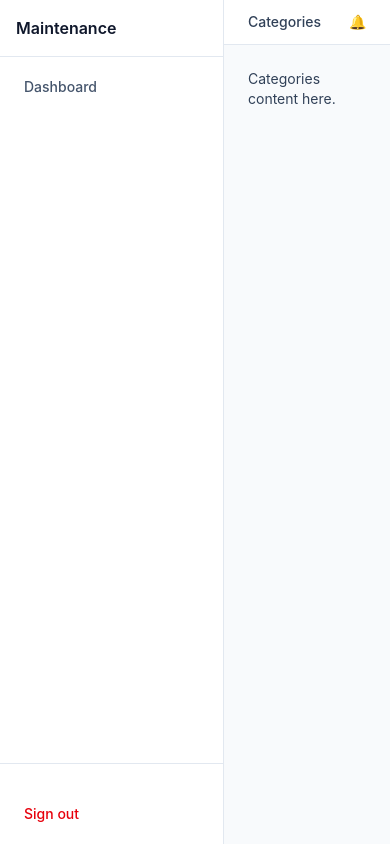
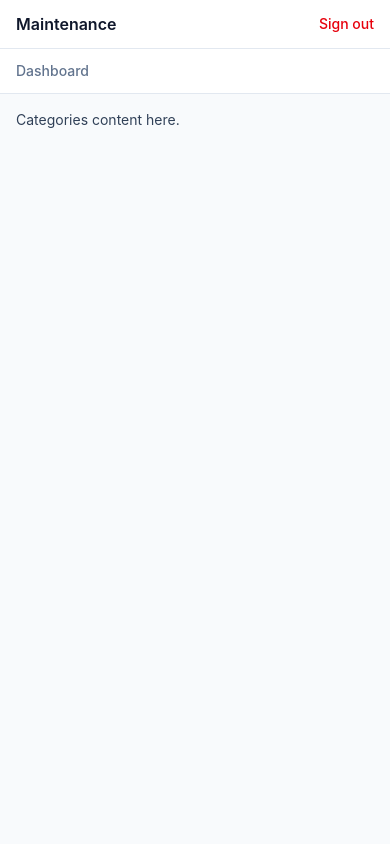
Before and after one commit to almalkias/ticket-flow-frontend, a React app: page /categories in a window 390 px wide. Built offline with nearby package versions, Linux system fonts and the light colour scheme; no server answers; sample sign-in values are in the browser's storage; the HTML template or start-up script is replaced by a standard one.

Commit message:
Add Dashboard page and responsive StaffLayout with mobile nav

```diff
--- a/src/components/StaffLayout.jsx
+++ b/src/components/StaffLayout.jsx
@@ -2,7 +2,7 @@ import { Link, useLocation, useNavigate } from "react-router-dom";
 import { useAuth } from "../context/AuthContext";
 
 function StaffLayout({ children }) {
-  const { user, logout, profile } = useAuth();
+  const { logout, profile } = useAuth();
   const location = useLocation();
   const navigate = useNavigate();
 
@@ -27,10 +27,35 @@ function StaffLayout({ children }) {
     );
   }
 
+  function mobileNavItem(label, path) {
+    const active = location.pathname === path;
+    return (
+      <Link
+        to={path}
+        className={`whitespace-nowrap py-1 text-sm font-medium ${
+          active ? "text-slate-900" : "text-slate-500"
+        }`}
+      >
+        {label}
+      </Link>
+    );
+  }
+
+  const pageTitle =
+    location.pathname === "/dashboard"
+      ? "Dashboard"
+      : location.pathname === "/agents"
+        ? "Agents"
+        : location.pathname === "/categories"
+          ? "Categories"
+          : location.pathname.startsWith("/tickets/")
+            ? "Ticket Detail"
+            : "";
+
   return (
     <div className="flex min-h-screen bg-slate-50">
-      {/* Sidebar */}
-      <aside className="w-56 shrink-0 border-r border-slate-200 bg-white flex flex-col">
+      {/* Sidebar — desktop only */}
+      <aside className="hidden md:flex w-56 shrink-0 border-r border-slate-200 bg-white flex-col">
         <div className="px-4 py-4 border-b border-slate-200">
           <h1 className="text-base font-semibold text-slate-900">
             Maintenance
@@ -57,20 +82,42 @@ function StaffLayout({ children }) {
       </aside>
 
       {/* Main content */}
-      <div className="flex-1 flex flex-col">
-        <header className="bg-white border-b border-slate-200 px-6 py-3 flex items-center justify-between">
-          <h2 className="text-sm font-medium text-slate-700">
-            {location.pathname === "/dashboard" && "Dashboard"}
-            {location.pathname === "/agents" && "Agents"}
-            {location.pathname === "/categories" && "Categories"}
-            {location.pathname.startsWith("/tickets/") && "Ticket Detail"}
-          </h2>
+      <div className="flex-1 flex flex-col min-w-0">
+        {/* Mobile top bar */}
+        <div className="md:hidden bg-white border-b border-slate-200 px-4 py-3 flex items-center justify-between">
+          <div>
+            <h1 className="text-base font-semibold text-slate-900">
+              Maintenance
+            </h1>
+            {profile?.full_name && (
+              <p className="text-xs text-slate-500">{profile.full_name}</p>
+            )}
+          </div>
+          <button
+            onClick={handleLogout}
+            className="text-sm font-medium text-red-600"
+          >
+            Sign out
+          </button>
+        </div>
+
+        {/* Mobile nav links */}
+        <div className="md:hidden bg-white border-b border-slate-200 px-4 py-2 flex gap-4 overflow-x-auto">
+          {mobileNavItem("Dashboard", "/dashboard")}
+          {profile?.role === "admin" && mobileNavItem("Agents", "/agents")}
+          {profile?.role === "admin" &&
+            mobileNavItem("Categories", "/categories")}
+        </div>
+
+        {/* Desktop top bar */}
+        <header className="hidden md:flex bg-white border-b border-slate-200 px-6 py-3 items-center justify-between">
+          <h2 className="text-sm font-medium text-slate-700">{pageTitle}</h2>
           <button className="text-slate-500 hover:text-slate-700 text-sm">
             🔔
           </button>
         </header>
 
-        <main className="flex-1 p-6">{children}</main>
+        <main className="flex-1 p-4 md:p-6">{children}</main>
       </div>
     </div>
   );
--- a/src/pages/staff/Dashboard.jsx
+++ b/src/pages/staff/Dashboard.jsx
@@ -1,9 +1,158 @@
+import { useState, useEffect } from "react";
+import { useNavigate } from "react-router-dom";
+import { useAuth } from "../../context/AuthContext";
+import { apiRequest } from "../../api/client";
 import StaffLayout from "../../components/StaffLayout";
 
+const statusStyles = {
+  open: "bg-blue-50 text-blue-700 border-blue-200",
+  in_progress: "bg-amber-50 text-amber-800 border-amber-200",
+  resolved: "bg-green-50 text-green-700 border-green-200",
+  closed: "bg-slate-100 text-slate-600 border-slate-200",
+};
+
+const priorityDot = {
+  low: "bg-slate-400",
+  medium: "bg-yellow-500",
+  high: "bg-orange-500",
+  urgent: "bg-red-500",
+};
+
+function StatusBadge({ status }) {
+  return (
+    <span
+      className={`inline-flex items-center rounded-full border px-2.5 py-0.5 text-xs font-medium ${statusStyles[status]}`}
+    >
+      {status.replace("_", " ")}
+    </span>
+  );
+}
+
+function PriorityDot({ priority }) {
+  return (
+    <span className="flex items-center gap-1.5 text-sm text-slate-600">
+      <span className={`h-2 w-2 rounded-full ${priorityDot[priority]}`} />
+      {priority}
+    </span>
+  );
+}
+
 function Dashboard() {
+  const { getToken } = useAuth();
+  const navigate = useNavigate();
+  const [tickets, setTickets] = useState([]);
+  const [loading, setLoading] = useState(true);
+
+  useEffect(() => {
+    async function load() {
+      const token = await getToken();
+      const data = await apiRequest("/tickets", { token });
+      setTickets(data);
+      setLoading(false);
+    }
+    load();
+  }, []);
+
+  if (loading)
+    return (
+      <StaffLayout>
+        <p className="text-sm text-slate-500">Loading...</p>
+      </StaffLayout>
+    );
+  if (tickets.length === 0)
+    return (
+      <StaffLayout>
+        <p className="text-sm text-slate-500">No tickets yet.</p>
+      </StaffLayout>
+    );
+
   return (
     <StaffLayout>
-      <p className="text-sm text-slate-700">Dashboard content here.</p>
+      {/* Desktop table */}
+      <div className="hidden md:block rounded-md border border-slate-200 bg-white shadow-sm overflow-hidden">
+        <table className="w-full text-sm">
+          <thead>
+            <tr className="bg-slate-50 border-b border-slate-200">
+              <th className="px-4 py-3 text-left text-xs font-medium uppercase tracking-wide text-slate-500">
+                Reference
+              </th>
+              <th className="px-4 py-3 text-left text-xs font-medium uppercase tracking-wide text-slate-500">
+                Subject
+              </th>
+              <th className="px-4 py-3 text-left text-xs font-medium uppercase tracking-wide text-slate-500">
+                Category
+              </th>
+              <th className="px-4 py-3 text-left text-xs font-medium uppercase tracking-wide text-slate-500">
+                Priority
+              </th>
+              <th className="px-4 py-3 text-left text-xs font-medium uppercase tracking-wide text-slate-500">
+                Status
+              </th>
+              <th className="px-4 py-3 text-left text-xs font-medium uppercase tracking-wide text-slate-500">
+                Submitted
+              </th>
+            </tr>
+          </thead>
+          <tbody className="divide-y divide-slate-200">
+            {tickets.map((ticket) => (
+              <tr
+                key={ticket.id}
+                onClick={() => navigate(`/tickets/${ticket.id}`)}
+                className="hover:bg-slate-50 cursor-pointer"
+              >
+                <td className="px-4 py-3 font-mono text-xs text-slate-600">
+                  {ticket.reference_number}
+                </td>
+                <td className="px-4 py-3 text-slate-900">{ticket.subject}</td>
+                <td className="px-4 py-3 text-slate-600">
+                  {ticket.category?.name}
+                </td>
+                <td className="px-4 py-3">
+                  <PriorityDot priority={ticket.priority} />
+                </td>
+                <td className="px-4 py-3">
+                  <StatusBadge status={ticket.status} />
+                </td>
+                <td className="px-4 py-3 text-slate-500">
+                  {new Date(ticket.created_at).toLocaleDateString()}
+                </td>
+              </tr>
+            ))}
+          </tbody>
+        </table>
+      </div>
+
+      {/* Mobile cards */}
+      <div className="md:hidden space-y-3">
+        {tickets.map((ticket) => (
+          <div
+            key={ticket.id}
+            onClick={() => navigate(`/tickets/${ticket.id}`)}
+            className="rounded-md border border-slate-200 bg-white p-4 shadow-sm cursor-pointer"
+          >
+            <div className="flex items-start justify-between gap-2">
+              <div className="min-w-0">
+                <p className="font-mono text-xs text-slate-500">
+                  {ticket.reference_number}
+                </p>
+                <p className="mt-0.5 text-sm font-medium text-slate-900 truncate">
+                  {ticket.subject}
+                </p>
+                <p className="mt-0.5 text-xs text-slate-500">
+                  {ticket.category?.name}
+                </p>
+              </div>
+              <StatusBadge status={ticket.status} />
+            </div>
+            <div className="mt-3 flex items-center justify-between">
+              <PriorityDot priority={ticket.priority} />
+              <span className="text-xs text-slate-400">
+                {new Date(ticket.created_at).toLocaleDateString()}
+              </span>
+            </div>
+          </div>
+        ))}
+      </div>
     </StaffLayout>
   );
 }
```
